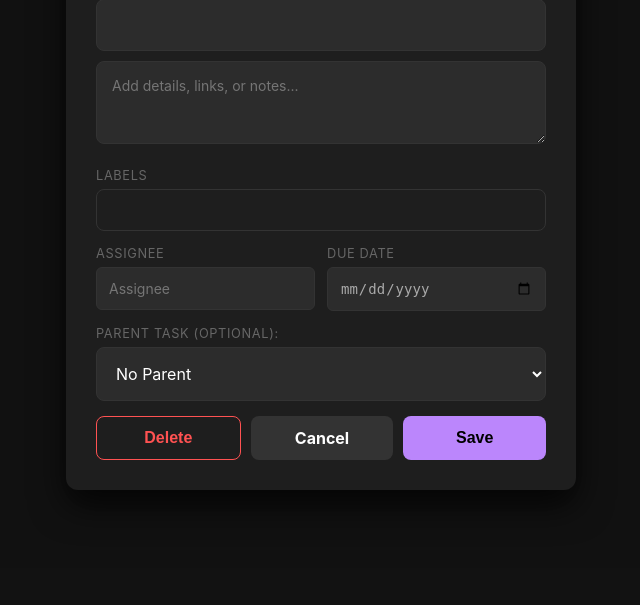
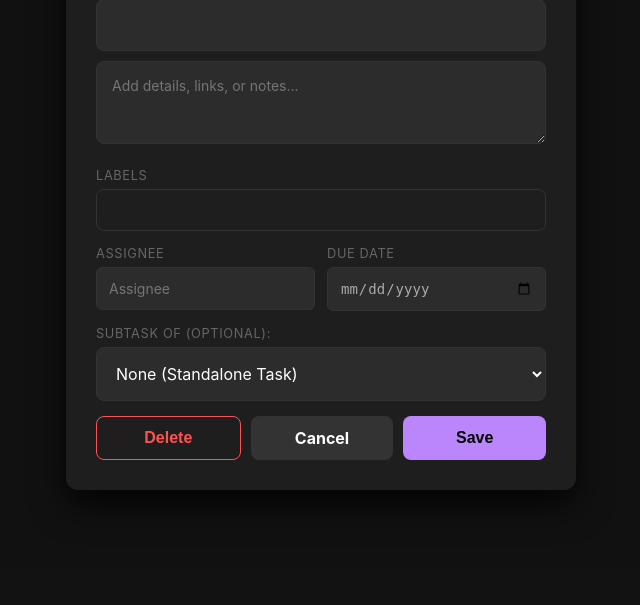
Before and after one commit to dafioram/SimpleTaskList, a Flask app: template templates/edit.html in a window 1280 px wide. Shown: the part 195-800 px from the top of the page, without its empty margins (319-959 px from the left). Run offline with Flask 3, Linux system fonts and the light colour scheme; the template is opened without the code that fills it, so the values that code supplies are empty.

Commit message:
Change parent naming to subtask of

```diff
--- a/templates/edit.html
+++ b/templates/edit.html
@@ -203,9 +203,9 @@
                 </div>
 
                 <div class="form-group" style="margin-top: 15px;">
-                    <label>Parent Task (Optional):</label>
+                    <label>Subtask of (Optional):</label>
                     <select name="parent_id" class="small-input">
-                        <option value="">No Parent</option>
+                        <option value="">None (Standalone Task)</option>
                         {% for t in all_tasks %}
                             {% if t.id != task.id %}
                                 <option value="{{ t.id }}" {% if task.parent_id == t.id %}selected{% endif %}>
```
